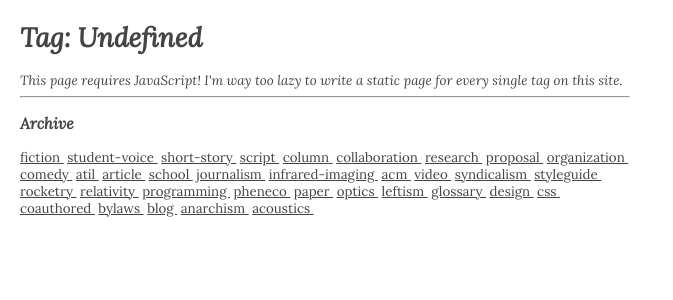
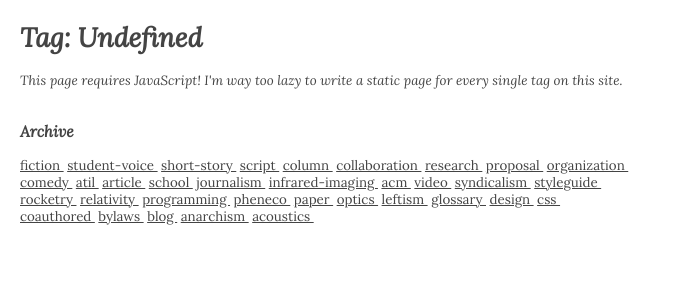
Before and after one commit to una-ada/anarchy.website, a Jekyll site: the page built from tag/index.md, in a window 1280 px wide. Shown: the top 300 px of the page, without its empty margins (0-673 px from the left). Built offline with Jekyll 4.4.1, drawn with Linux system fonts in a browser that asks for light colours; some web fonts are replaced.

Commit message:
Updated archive styling

```diff
--- a/_includes/archive.html
+++ b/_includes/archive.html
@@ -1,3 +1,4 @@
+<br><br>
 <h3>Archive</h3>
 {% capture temptags %}
     {% for tag in site.tags %}
--- a/_layouts/tag.html
+++ b/_layouts/tag.html
@@ -10,7 +10,6 @@ every single tag on this site.</i>
     {% include preview.html post=post %}
 {% endfor %}
 
-<hr>
 {% include archive.html %}
 
 <script>
```
